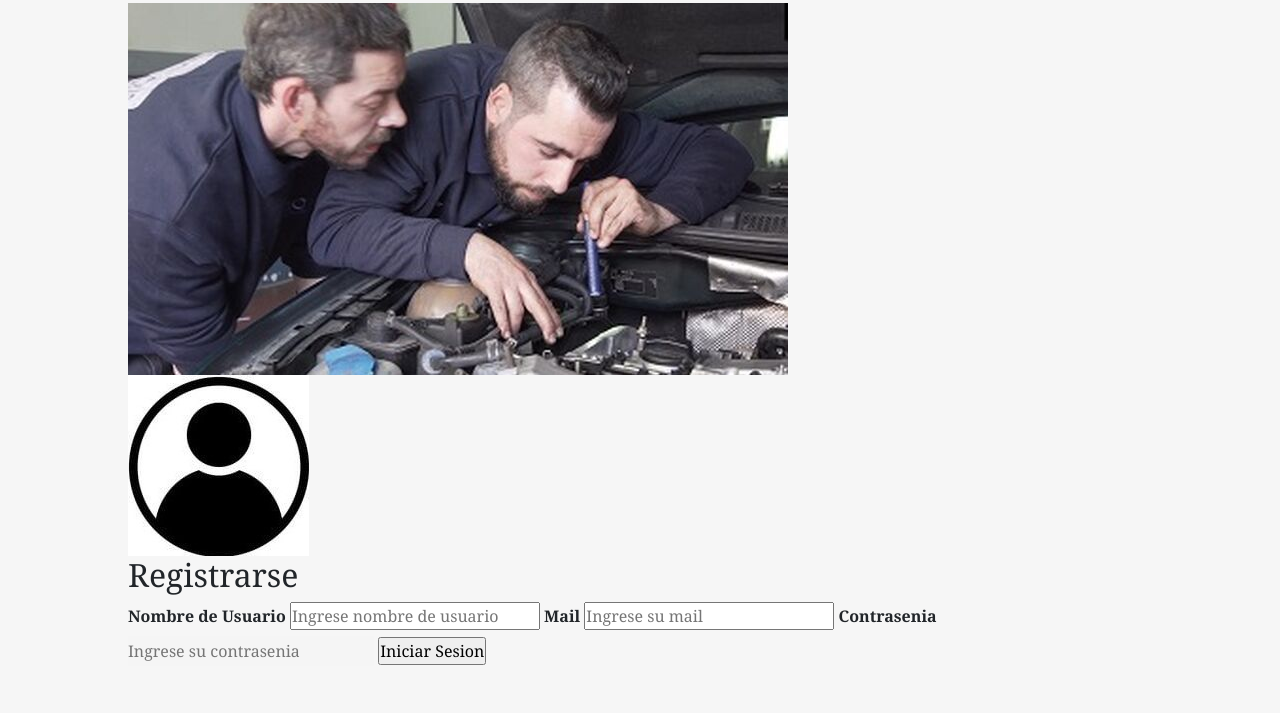
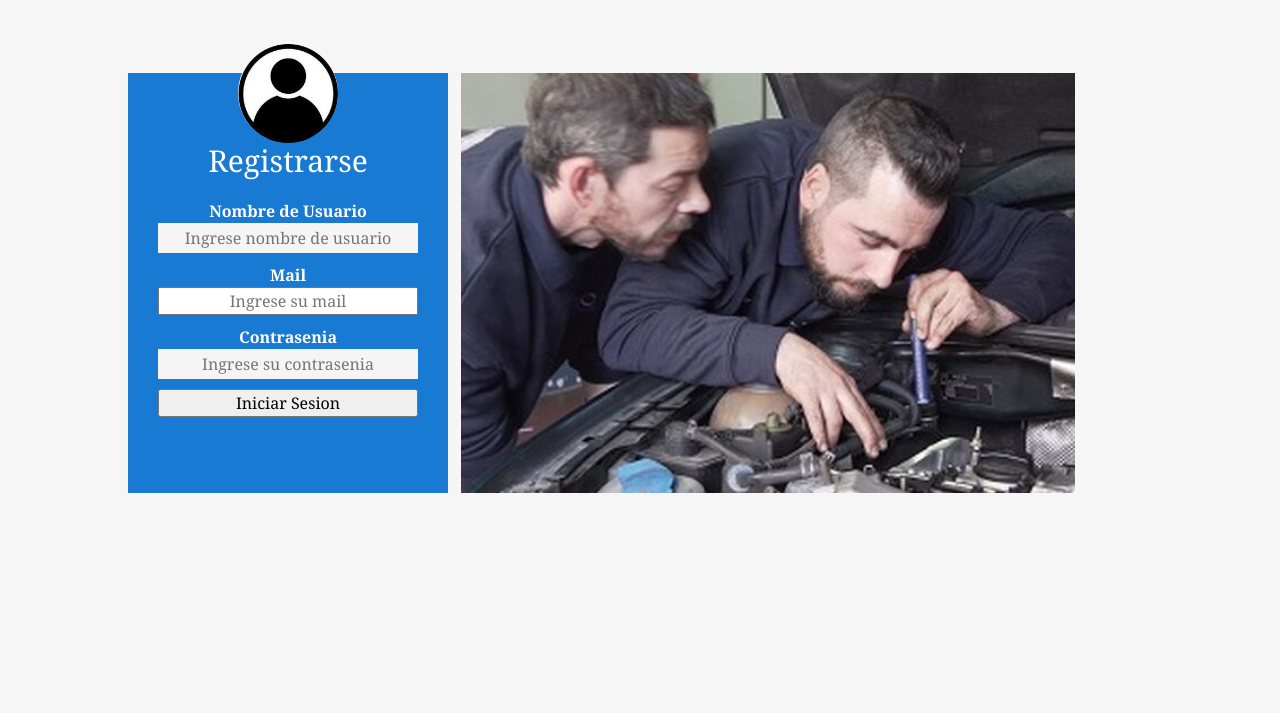
Before and after one commit to wenajote989/taller, a plain HTML site: page registrar.html in a window 1280 px wide. Shown: the part 87-800 px from the top of the page. Drawn offline with nearby package versions, Linux system fonts and the light colour scheme.

Commit message:
Add files via upload

```diff
--- a/css/estilos.css
+++ b/css/estilos.css
@@ -141,7 +141,7 @@ footer > .logo img {
 }
 
 /* Inicio Sesion */
-.img_mecanico {
+.img_mecanico_inic {
     height: 420px;
     width: 48%;
     top: 20%;
@@ -149,7 +149,7 @@ footer > .logo img {
     position: absolute;
 }
 
-.img_mecanico img {
+.img_mecanico_inic img {
     height: 100%;
     width: 100%;
     object-fit: cover;
@@ -206,6 +206,73 @@ footer > .logo img {
 }
 
 /* Fin Iniciar Sesion *7
+
+/* Registrarse */
+.img_mecanico_reg {
+    height: 420px;
+    width: 48%;
+    top: 20%;
+    left: 36%;
+    position: absolute;
+}
+
+.img_mecanico_reg img {
+    height: 100%;
+    width: 100%;
+    object-fit: cover;
+}
+
+.contenedor_registrar {
+    width: 320px;
+    height: 420px;
+    background: #197AD4;
+    color: white;
+    top: 20%;
+    left: 10%;
+    position: absolute;
+    padding: 70px 30px;
+}
+
+.contenedor_registrar img {
+    width: 100px;
+    height: 100px;
+    border-radius: 50%;
+    margin-top: 20px;
+    position: absolute;
+    top: -50px;
+    left: calc(50% - 50px);
+}
+
+.contenedor_registrar h2 {
+    margin: 0;
+    padding: 0;
+    padding-bottom: 20px;
+    text-align: center;
+    font-size: 30px;
+}
+
+.contenedor_registrar label {
+    display: block;
+    text-align: center;
+    margin: 0;
+    padding: 0;
+}
+
+.contenedor_registrar input {
+    width: 100%;
+    margin-bottom: 10px;
+    text-align: center;
+}
+
+.contenedor_registrar input[type="text"], input[type="password"] {
+    border: none;
+    border-bottom: 1px #0D2E4F;
+    background: whitesmoke;
+    outline: none;
+    height: 30px;
+}
+
+/* Fin Regristrarse */
 
 
 /*MEDIA QUERIES*/
--- a/css/iniciar_sesion.css
+++ b/css/iniciar_sesion.css
@@ -1,5 +1,5 @@
 /* Inicio Sesion */
-.img_mecanico {
+.img_mecanico_inic {
     height: 420px;
     width: 48%;
     top: 20%;
@@ -7,7 +7,7 @@
     position: absolute;
 }
 
-.img_mecanico img {
+.img_mecanico_inic img {
     height: 100%;
     width: 100%;
     object-fit: cover;
```
